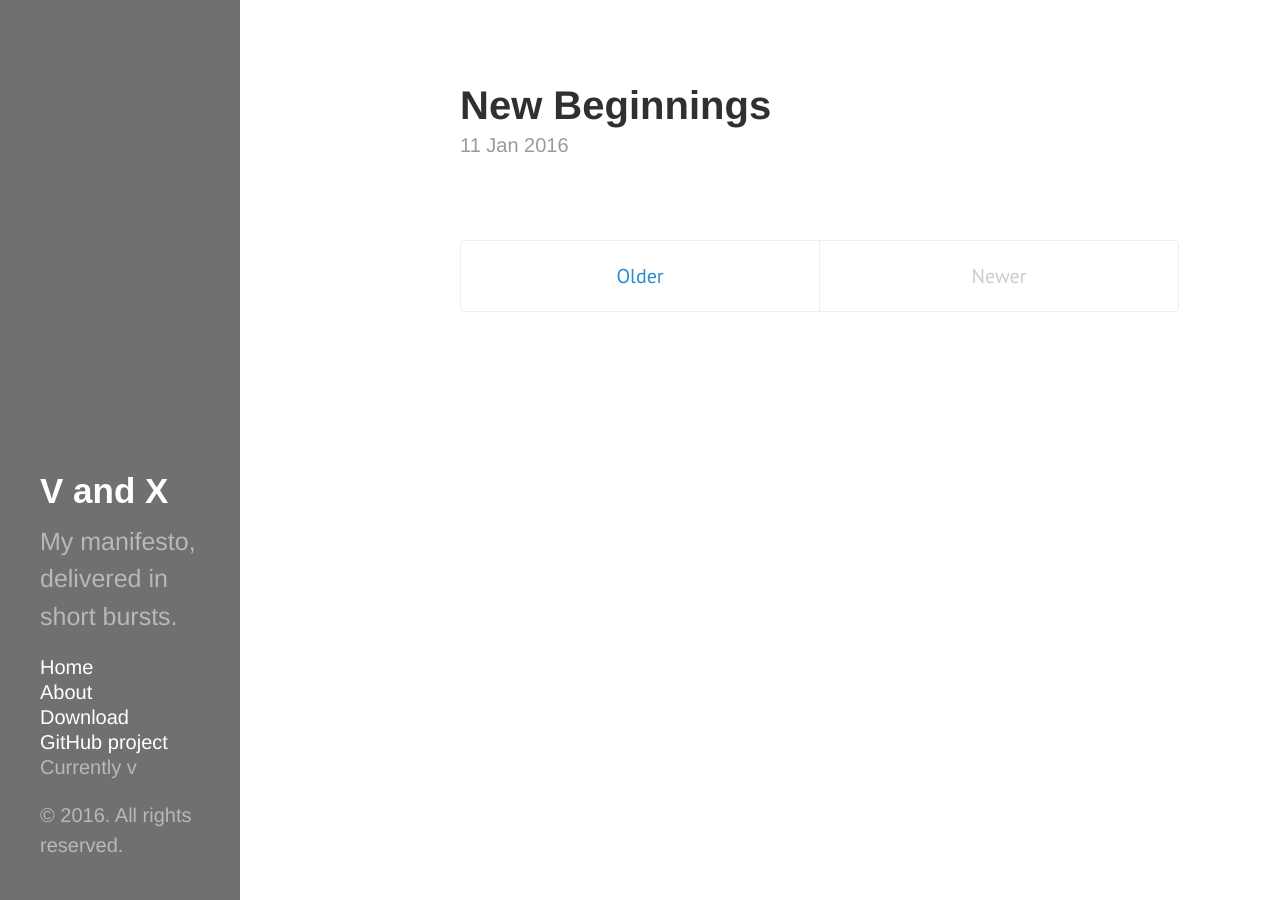
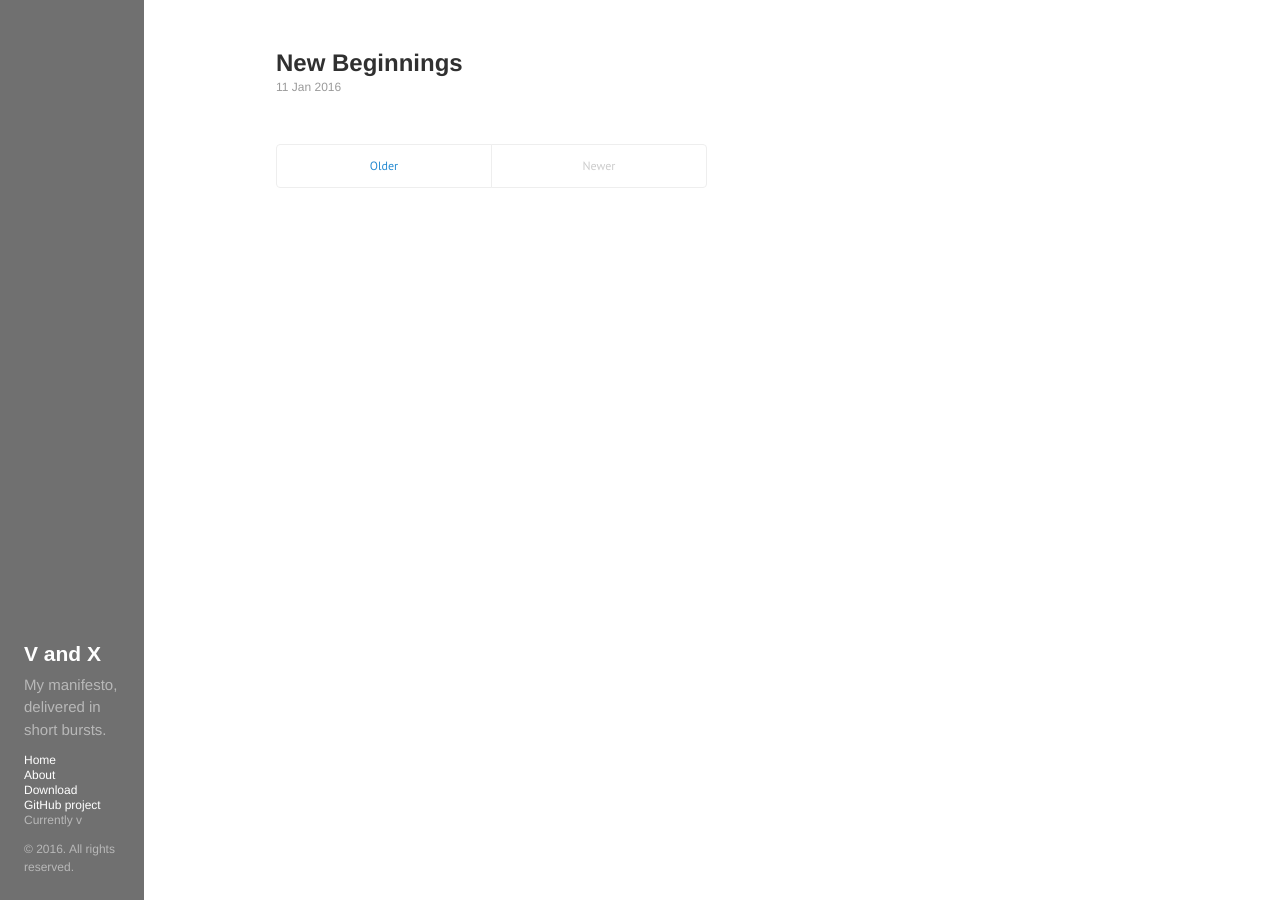
Before and after one commit to TimBanks/timbanks.github.io, a Jekyll site: the page built from index.html, in a window 1280 px wide. Built offline with Jekyll 4.4.1, drawn with Linux system fonts in a browser that asks for light colours; the list of posts is cut into pages by our own code.

Commit message:
sidebar work

```diff
--- a/public/css/hyde.css
+++ b/public/css/hyde.css
@@ -39,12 +39,12 @@ html {
 }
 @media (min-width: 48em) {
   html {
-    font-size: 16px;
+    font-size: 10px;
   }
 }
 @media (min-width: 58em) {
   html {
-    font-size: 20px;
+    font-size: 12px;
   }
 }
 
```
